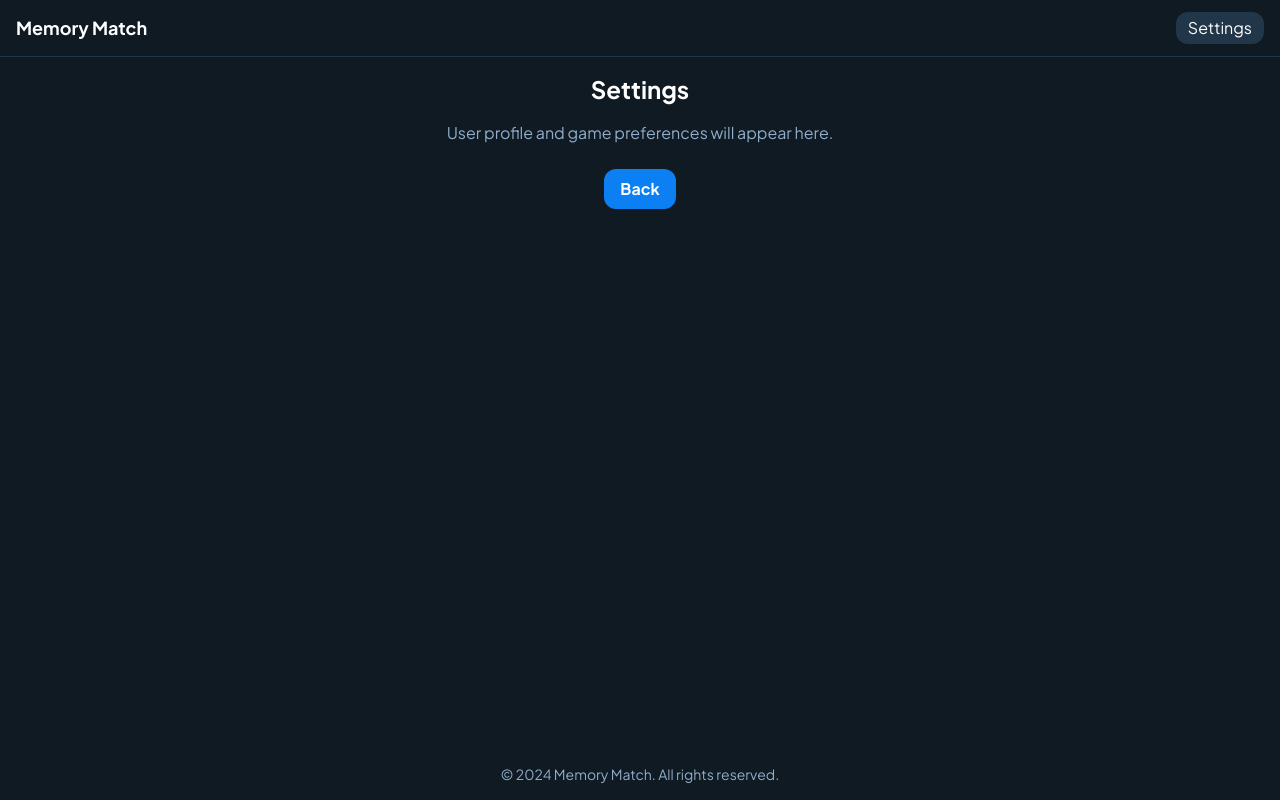
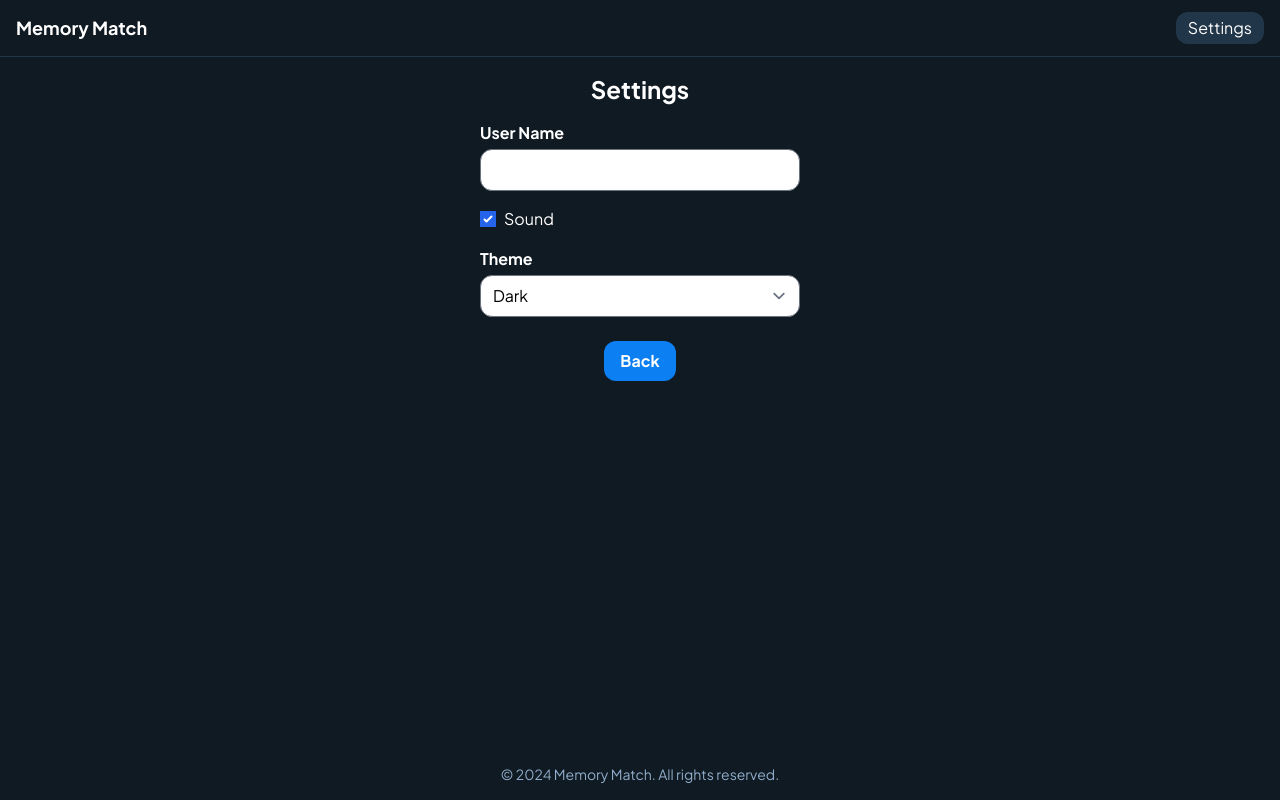
Before and after one commit to man-vu/CSI3125-Assignment3-MemoryGame, a React (Create React App) app: page / in a window 1280 px wide. Both pictures are taken after a click on the button "Settings". Built offline with nearby package versions, Linux system fonts and the light colour scheme.

Commit message:
Add interactive settings page

```diff
--- a/src/App.tsx
+++ b/src/App.tsx
@@ -23,6 +23,8 @@ function App() {
   const [page, setPage] = useState<Page>('welcome');
   const [user, setUser] = useState<string>('');
   const [pairs, setPairs] = useState<number>(4);
+  const [soundOn, setSoundOn] = useState<boolean>(true);
+  const [theme, setTheme] = useState<'dark' | 'light'>('dark');
 
   const goAuth = () => setPage('auth');
   const goMode = () => setPage('mode');
@@ -71,7 +73,17 @@ function App() {
       case 'game':
         return <GameScreenPage pairs={pairs} onFinish={goMode} onSettings={goSettings} />;
       case 'settings':
-        return <SettingsPage onBack={goMode} />;
+        return (
+          <SettingsPage
+            user={user}
+            onUserChange={setUser}
+            soundOn={soundOn}
+            onToggleSound={() => setSoundOn(prev => !prev)}
+            theme={theme}
+            onThemeChange={setTheme}
+            onBack={goMode}
+          />
+        );
       default:
         return <WelcomePage onSinglePlayer={goAuth} onMultiPlayer={goAuth} onSettings={goSettings} />;
     }
--- a/src/pages/SettingsPage.tsx
+++ b/src/pages/SettingsPage.tsx
@@ -4,16 +4,58 @@ import Footer from '../components/Footer';
 import Button from '../components/Button';
 
 interface SettingsPageProps {
+  user: string;
+  onUserChange: (name: string) => void;
+  soundOn: boolean;
+  onToggleSound: () => void;
+  theme: 'dark' | 'light';
+  onThemeChange: (theme: 'dark' | 'light') => void;
   onBack: () => void;
 }
 
-const SettingsPage: React.FC<SettingsPageProps> = ({ onBack }) => (
+const SettingsPage: React.FC<SettingsPageProps> = ({
+  user,
+  onUserChange,
+  soundOn,
+  onToggleSound,
+  theme,
+  onThemeChange,
+  onBack,
+}) => (
   <div className="min-h-screen flex flex-col bg-[#101a23] text-white">
     <Header />
     <div className="flex-1 flex flex-col items-center p-4">
       <h1 className="text-2xl font-bold mb-4">Settings</h1>
-      <p className="text-[#90adcb] mb-6 text-center">User profile and game preferences will appear here.</p>
-      <Button onClick={onBack}>Back</Button>
+      <div className="w-full max-w-xs flex flex-col gap-4">
+        <label className="flex flex-col text-left">
+          <span className="mb-1 font-bold">User Name</span>
+          <input
+            className="rounded-xl px-3 py-2 text-black"
+            value={user}
+            onChange={(e) => onUserChange(e.target.value)}
+          />
+        </label>
+        <label className="flex items-center gap-2">
+          <input type="checkbox" checked={soundOn} onChange={onToggleSound} />
+          <span>Sound</span>
+        </label>
+        <label className="flex flex-col text-left">
+          <span className="mb-1 font-bold">Theme</span>
+          <select
+            className="rounded-xl px-3 py-2 text-black"
+            value={theme}
+            onChange={(e) =>
+              onThemeChange(e.target.value as 'dark' | 'light')
+            }
+          >
+            <option value="dark">Dark</option>
+            <option value="light">Light</option>
+          </select>
+        </label>
+      </div>
+      <div className="mt-6">
+        <Button onClick={onBack}>Back</Button>
+      </div>
     </div>
     <Footer />
   </div>
```
